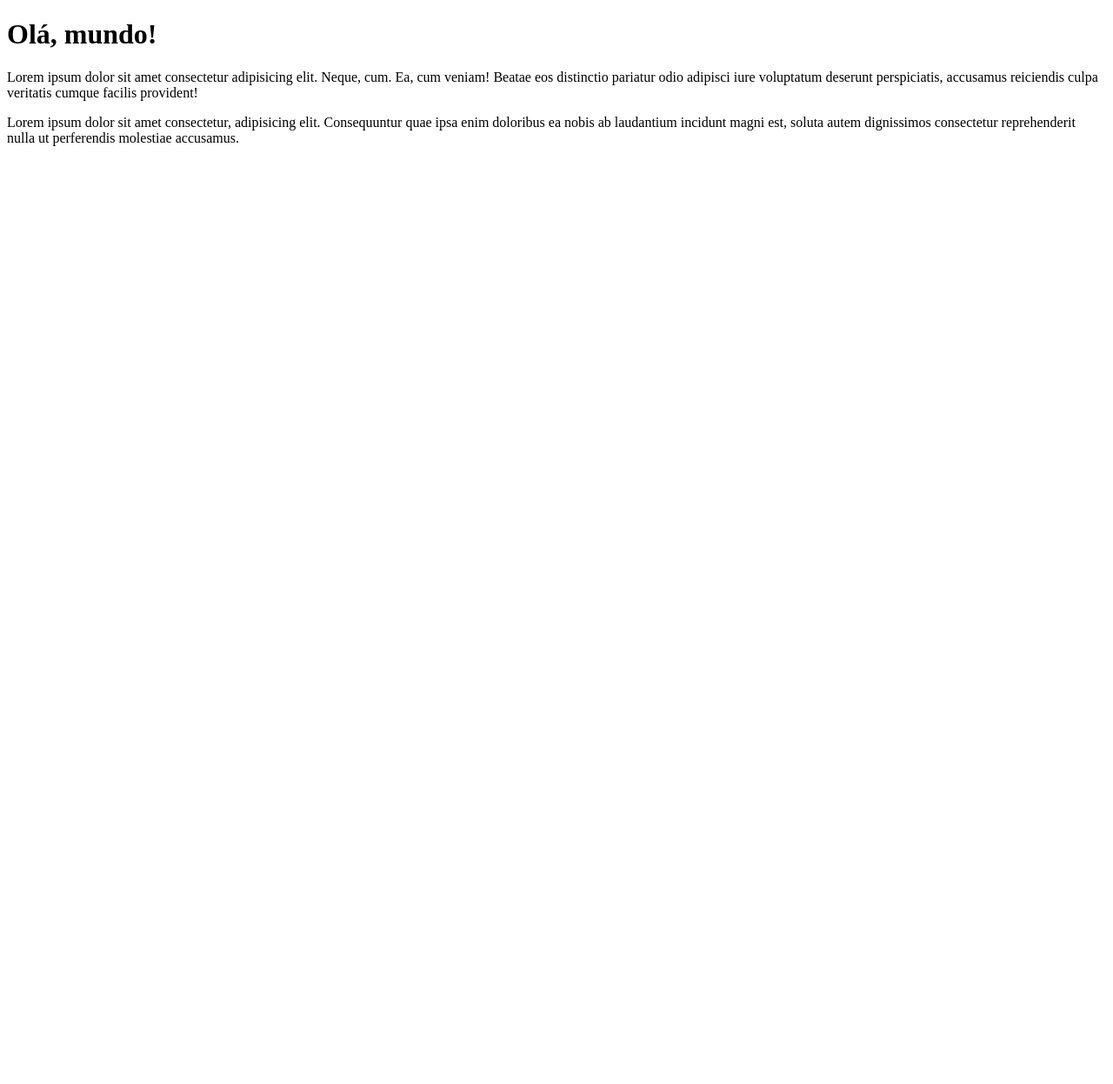
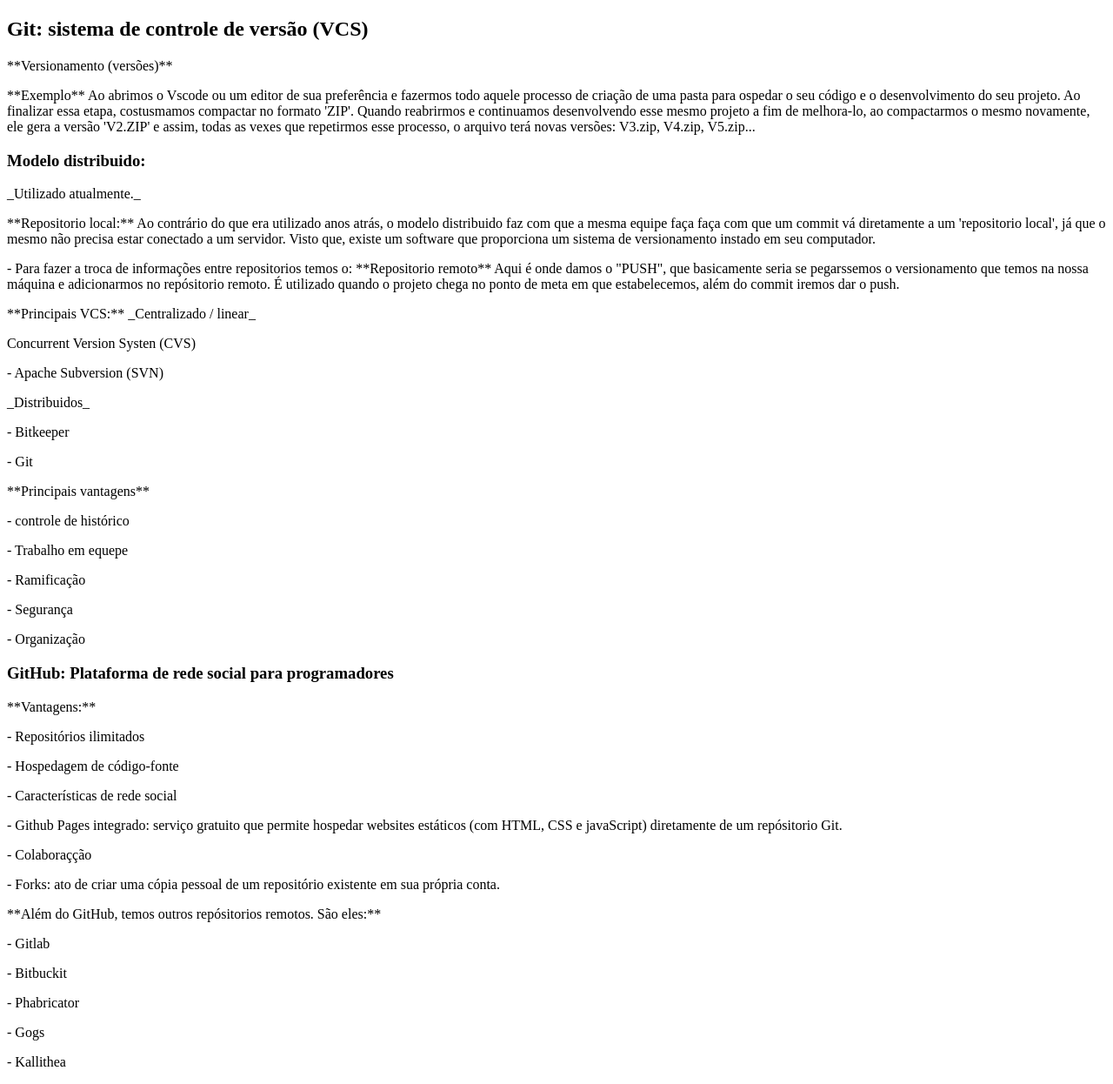
Before and after one commit to bruna-andrades/Git-GitHub, a plain HTML site: page site-exemplo/index.html in a window 1280 px wide. Shown: the whole page at 87% size. Before the commit the page ends 800 px from the top, so only its background shows below. Drawn offline with Linux system fonts and the light colour scheme.

Commit message:
alterei o README

```diff
--- a/site-exemplo/index.html
+++ b/site-exemplo/index.html
@@ -3,14 +3,81 @@
 <head>
     <meta charset="UTF-8">
     <meta name="viewport" content="width=device-width, initial-scale=1.0">
-    <title>Meu primeirpo site em repositório</title>
+    <title> Olá, esse projeto ensina o conceito do Git e Githu</title>
 </head>
 <body>
-    <h1>Olá, mundo!</h1>
+    <h2>Git: sistema de controle de versão (VCS)</h2>
 
-    <p>
-        <p>Lorem ipsum dolor sit amet consectetur adipisicing elit. Neque, cum. Ea, cum veniam! Beatae eos distinctio pariatur odio adipisci iure voluptatum deserunt perspiciatis, accusamus reiciendis culpa veritatis cumque facilis provident!</p>
-        <p>Lorem ipsum dolor sit amet consectetur, adipisicing elit. Consequuntur quae ipsa enim doloribus ea nobis ab laudantium incidunt magni est, soluta autem dignissimos consectetur reprehenderit nulla ut perferendis molestiae accusamus.</p>
+        **Versionamento (versões)**
+
+        <p>**Exemplo**
+            Ao abrimos o Vscode ou um editor de sua preferência e fazermos todo aquele processo de criação de uma pasta para ospedar o seu código e o desenvolvimento do seu projeto. Ao finalizar essa etapa, costusmamos compactar no formato 'ZIP'.
+            Quando reabrirmos e continuamos desenvolvendo esse mesmo projeto a fim de melhora-lo, ao compactarmos o mesmo novamente, ele gera a versão 'V2.ZIP' e assim, todas as vexes que repetirmos esse processo, o arquivo terá novas versões: V3.zip, V4.zip, V5.zip...</p>
+
+
+    <h3>Modelo distribuido:</h3>
+
+        _Utilizado atualmente._
+
+        <p>**Repositorio local:**
+            Ao contrário do que era utilizado anos atrás, o modelo distribuido faz com que a mesma equipe faça faça com que um commit vá diretamente a um 'repositorio local', já que o mesmo não precisa estar conectado a um servidor. Visto que, existe um software que proporciona um sistema de versionamento instado em seu computador.</p>
+<p></p>
+
+- Para fazer a troca de informações entre repositorios temos o:
+
+**Repositorio remoto**
+Aqui é onde damos o "PUSH", que basicamente seria se pegarssemos o versionamento que temos na nossa máquina e adicionarmos no repósitorio remoto.
+É utilizado quando o projeto chega no ponto de meta em que estabelecemos, além do commit iremos dar o push.
+
+<p></p>
+
+**Principais VCS:**
+
+_Centralizado / linear_
+
+<p> Concurrent Version Systen (CVS)</p>
+<p>- Apache Subversion (SVN)</p>
+
+<p></p>
+
+_Distribuidos_
+
+<p>- Bitkeeper</p>
+<p>- Git</p>
+
+<p></p>
+
+**Principais vantagens**
+
+<p>- controle de histórico</p>
+<p>- Trabalho em equepe</p>
+<p>- Ramificação</p>
+<p>- Segurança</p>
+<p>- Organização</p>
+
+<p></p>
+
+<h3>GitHub: Plataforma de rede social para programadores</h3>
+
+**Vantagens:**
+
+<p>- Repositórios ilimitados</p>
+<p>- Hospedagem de código-fonte</p>
+<p>- Características de rede social</p>
+<p>- Github Pages integrado: serviço gratuito que permite hospedar websites estáticos (com HTML, CSS e javaScript) diretamente de um repósitorio Git.</p>
+<p>- Colaboraçção</p>
+<p>- Forks: ato de criar uma cópia pessoal de um repositório existente em sua própria conta.</p>
+
+<p></p>
+
+**Além do GitHub, temos outros repósitorios remotos. São eles:**
+
+<p>- Gitlab</p>
+<p>- Bitbuckit</p>
+<p>- Phabricator</p>
+<p>- Gogs</p>
+<p>- Kallithea</p>
+
     </p>
 </body>
 </html>
```
